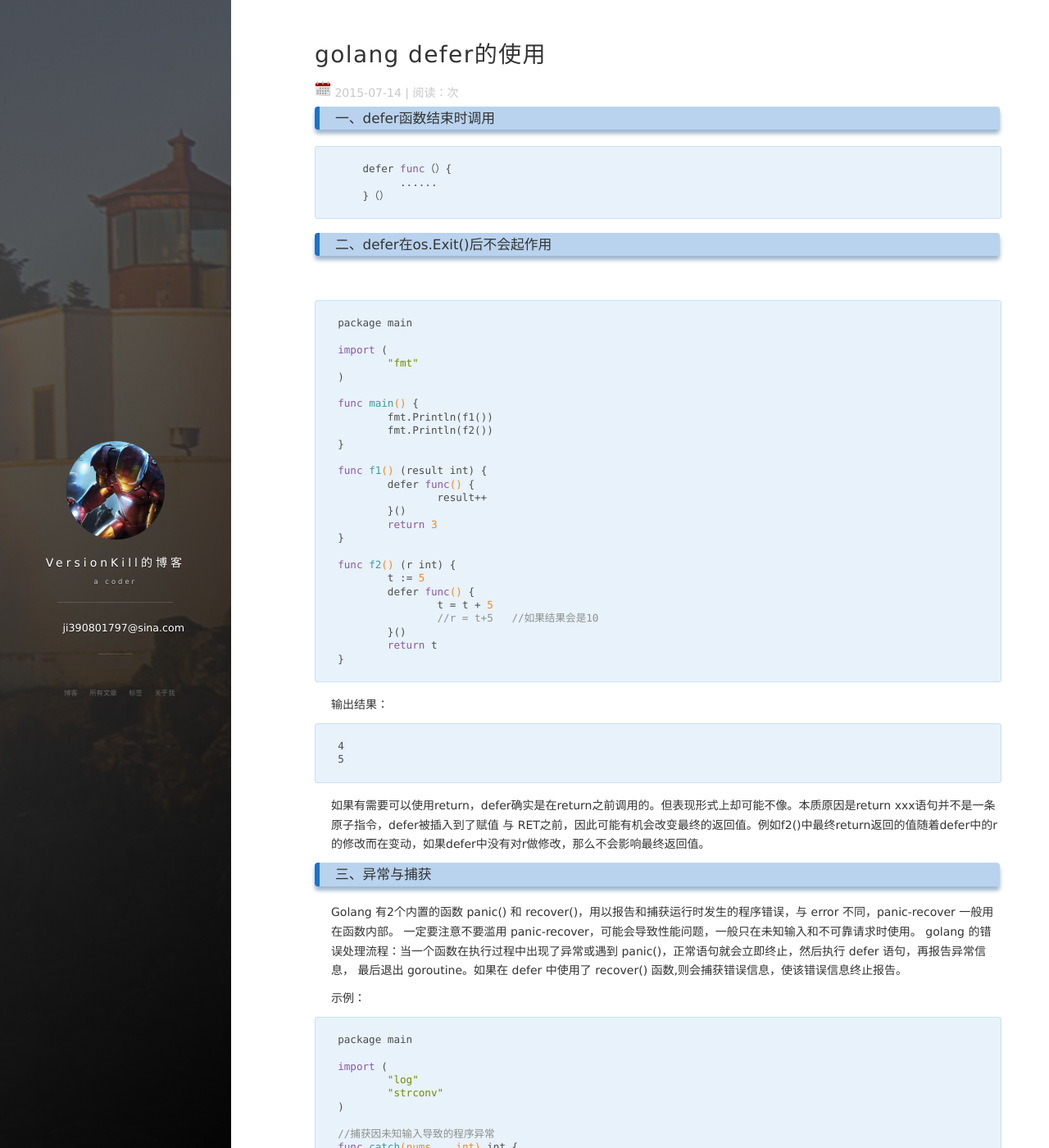
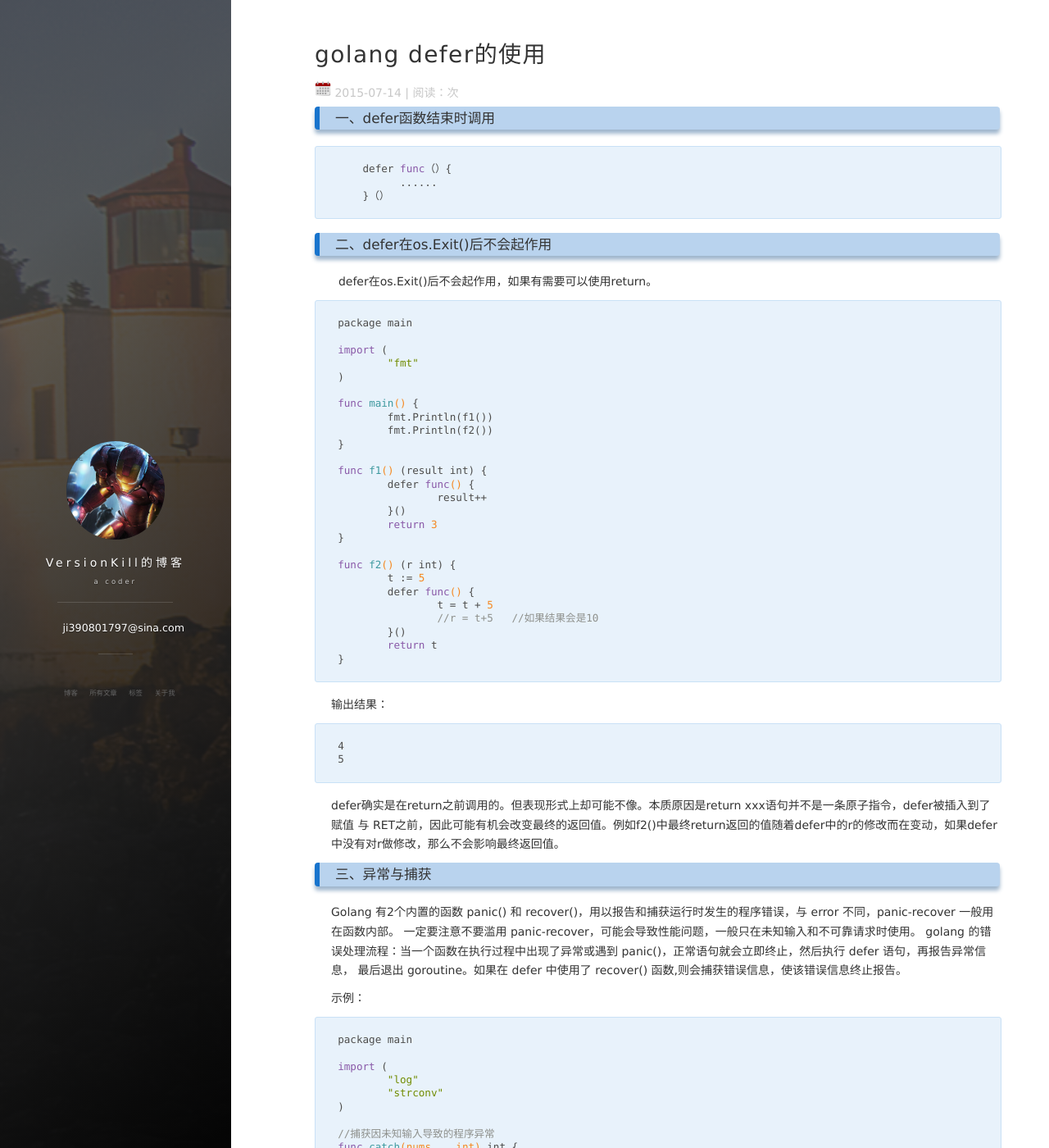
Before and after one commit to versionkill/versionkill.github.io, a Jekyll site: the page built from _posts/2015-07-14-go_defer.md, in a window 1280 px wide and 1400 px high. Shown: the whole window at 82% size. Built offline with Jekyll 4.4.1, drawn with Linux system fonts in a browser that asks for light colours; nearby versions of some CDN libraries; comment, search, counter and statistics services are not loaded; some of the changed lines change nothing that is shown.

Commit message:
Update 2015-07-14-go_defer.md

````diff
--- a/_posts/2015-07-14-go_defer.md
+++ b/_posts/2015-07-14-go_defer.md
@@ -14,6 +14,8 @@ comments: true
 ```
 
 ### 二、defer在os.Exit()后不会起作用
+
+  defer在os.Exit()后不会起作用，如果有需要可以使用return。
 
 ```go
 package main
@@ -51,7 +53,7 @@ func f2() (r int) {
 5
 ```
 
-如果有需要可以使用return，defer确实是在return之前调用的。但表现形式上却可能不像。本质原因是return xxx语句并不是一条原子指令，defer被插入到了赋值 与 RET之前，因此可能有机会改变最终的返回值。例如f2()中最终return返回的值随着defer中的r的修改而在变动，如果defer中没有对r做修改，那么不会影响最终返回值。
+defer确实是在return之前调用的。但表现形式上却可能不像。本质原因是return xxx语句并不是一条原子指令，defer被插入到了赋值 与 RET之前，因此可能有机会改变最终的返回值。例如f2()中最终return返回的值随着defer中的r的修改而在变动，如果defer中没有对r做修改，那么不会影响最终返回值。
 
 ### 三、异常与捕获
 
````
